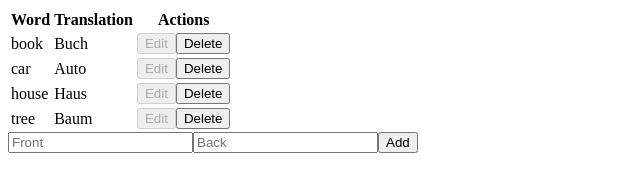
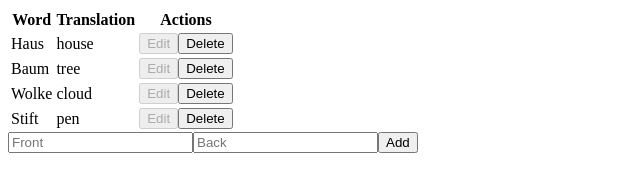
Before and after one commit to lvonnied/Wortschatz-Trainer, an Angular app: page / in a window 1280 px wide. Shown: the top 180 px of the page, without its empty margins (0-640 px from the left). Built offline with nearby package versions, Linux system fonts and the light colour scheme.

Commit message:
changed map to key-value interface

```diff
--- a/src/app/register/register.component.html
+++ b/src/app/register/register.component.html
@@ -7,12 +7,12 @@
         </tr>
     </thead>
     <tbody>
-        <tr *ngFor="let pair of wordPairs | keyvalue">
+        <tr *ngFor="let pair of wordPairs; let i = index">
             <td>{{ pair.key }}</td>
             <td>{{ pair.value }}</td>
             <td>
                 <button disabled>Edit</button>
-                <button (click)="removeWordPair(pair.key)">Delete</button>
+                <button (click)="removeWordPair(i)">Delete</button>
             </td>
         </tr>
     </tbody>
--- a/src/app/register/register.component.ts
+++ b/src/app/register/register.component.ts
@@ -1,33 +1,39 @@
 import { Component } from '@angular/core';
 import { CommonModule } from '@angular/common';
 import { FormsModule } from '@angular/forms';
+
+// TODO Move this to a separate file
+interface WordPair {
+  key: string,
+  value: string,
+}
 
 @Component({
   selector: 'app-register',
   standalone: true,
   imports: [CommonModule, FormsModule],
   templateUrl: './register.component.html',
-  styleUrl: './register.component.css'
+  styleUrls: ['./register.component.css']
 })
-
 export class RegisterComponent {
 
   key: string = '';
   value: string = '';
   errorMessage: string = '';
 
-  wordPairs = new Map<string, string>([
-    ['house', 'Haus'],
-    ['book', 'Buch'],
-    ['tree', 'Baum'],
-    ['car', 'Auto']
-  ]);
+  wordPairs: WordPair[] = [
+    // ! Sample data
+    { key: 'Haus', value: 'house' },
+    { key: 'Baum', value: 'tree' },
+    { key: 'Wolke', value: 'cloud' },
+    { key: 'Stift', value: 'pen' }
+  ];
 
   addWordPair(): void {
     if (this.key.trim() === '' || this.value.trim() === '') {
       this.errorMessage = 'Both fields are required.';
     } else {
-      this.wordPairs.set(this.key, this.value);
+      this.wordPairs.push({ key: this.key, value: this.value });
       this.key = '';
       this.value = '';
       this.errorMessage = '';
```
